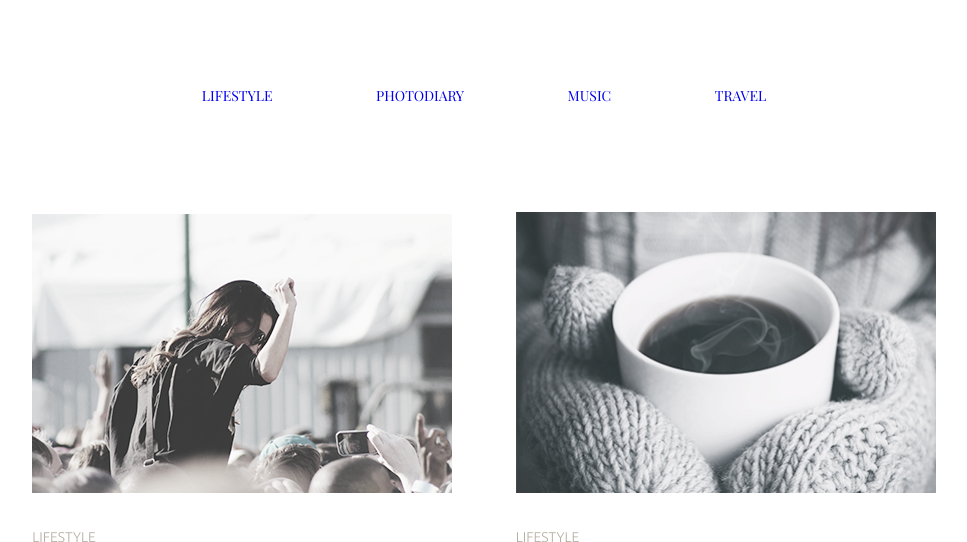
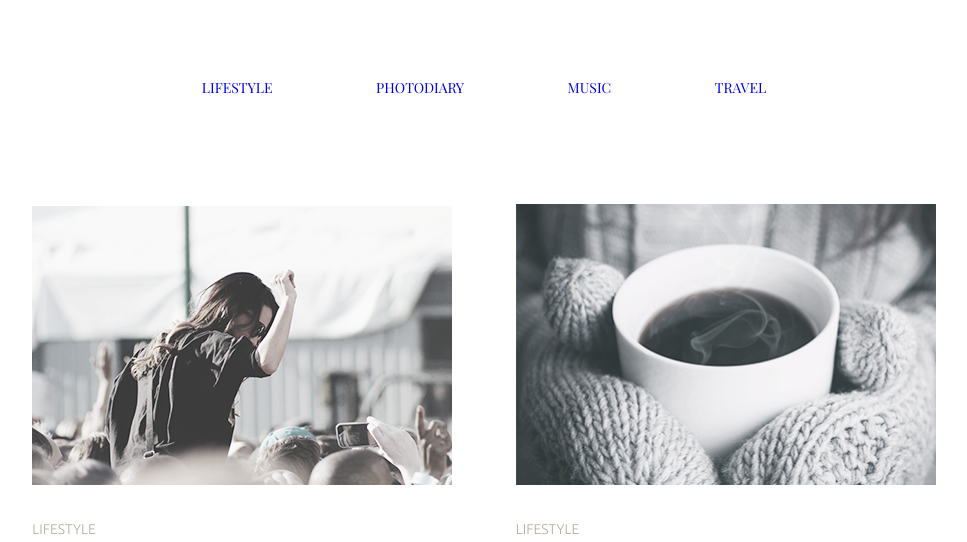
Before and after one commit to Anastasiia512/goit-fe-course-Anastasiia, a plain HTML site: page module 3/index.html in a window 1280 px wide. Shown: the top 542 px of the page, without its empty margins (156-1123 px from the left). Drawn offline with nearby package versions, Linux system fonts and the light colour scheme.

Commit message:
modified css

```diff
--- a/module 3/css/style.css
+++ b/module 3/css/style.css
@@ -9,9 +9,9 @@ html {
 body {
     font-family: Playfair Display, Ubuntu;
     color: #626262;
-    color: #b4ad9e;
     font-size: 14px;
     line-height: 24px;
+    margin: 0;
 }
 img {
     display: block;
@@ -49,6 +49,7 @@ img {
 .menu-item a {
 text-decoration: none;
 }
+
 .menu li:not(:last-child) {
     margin-right: 100px;
 }
```
